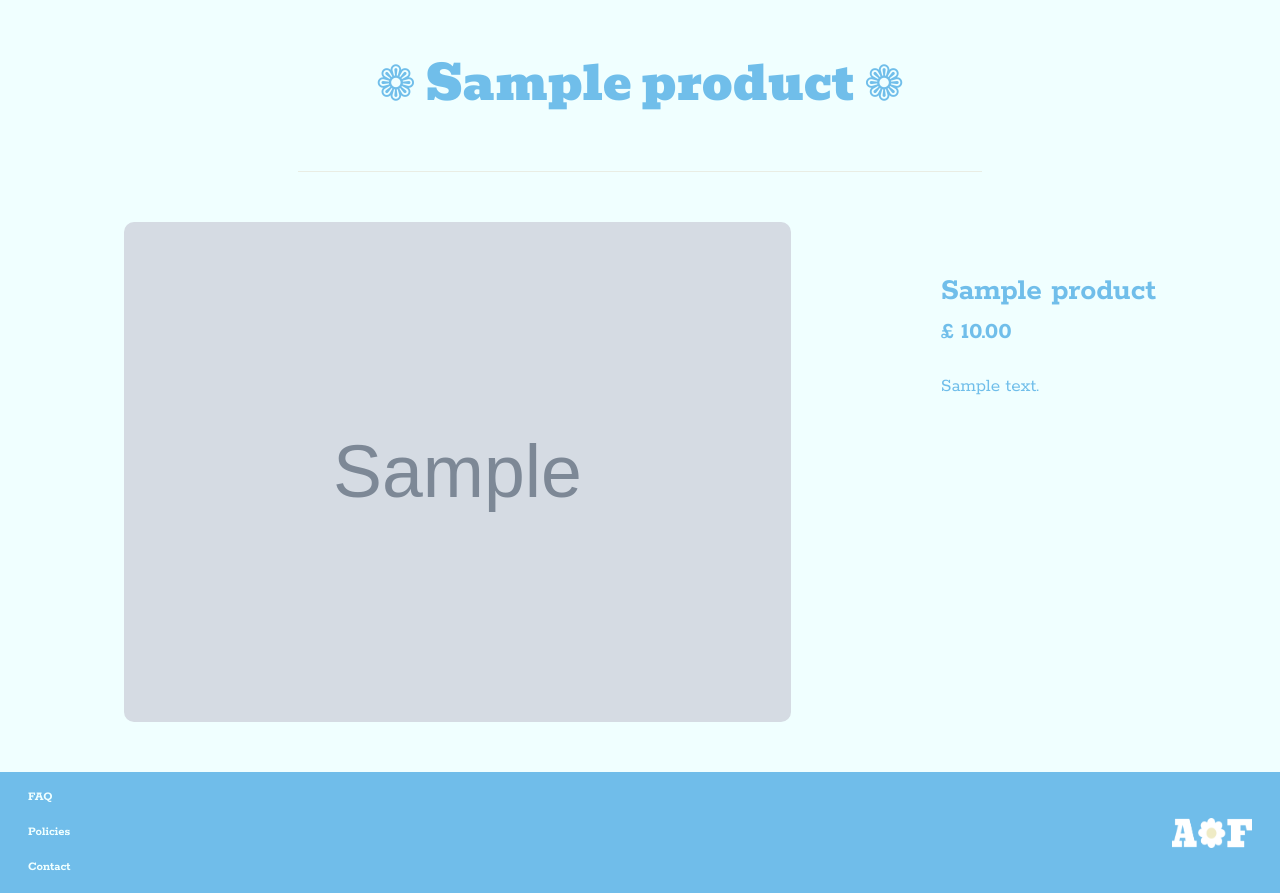
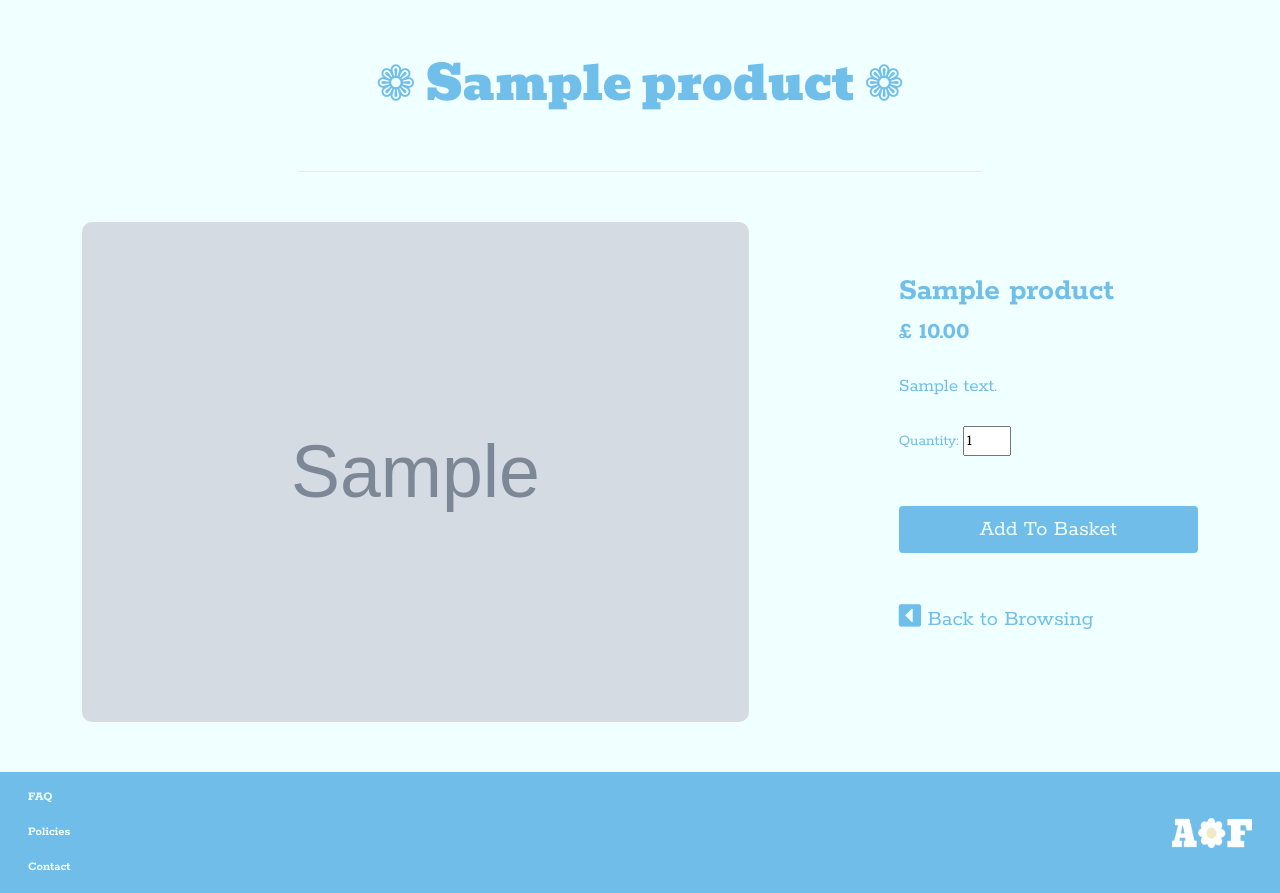
Before and after one commit to DevSteg/ab_flo_art, a Django app: page /products/1 in a window 1280 px wide. Shown: the part 95-988 px from the top of the page. Run offline with Django 3.2, Linux system fonts and the light colour scheme; tables that the repository leaves empty hold one stand-in row (values such as "Sample post"); grey boxes marked "Sample" are stand-in pictures.

Commit message:
Add and Style shop btns to product_info template

```diff
--- a/products/templates/products/product_info.html
+++ b/products/templates/products/product_info.html
@@ -23,6 +23,28 @@
                     <h3 class="prod-name">{{ product.name }}</h3>
                     <h4 class="prod-price">£ {{ product.price }}</h4>
                     <p class="prod-desc">{{ product.description }}</p>
+
+                    <div class="add-item">
+                        {% if product.stock >= 1 %}
+                        <form class="form" action="" method="POST">
+                            {% csrf_token %}
+                            <div class="form-row">
+                                <div class="col-12">
+                                    <label for="quantity">Quantity:</label>
+                                    <input type="number" name="quantity" value="1" min="1" max="{{ product.stock }}">
+                                </div>
+                                <div class="col-12">
+                                    <input type="submit" class="btn btn-large shop-btn bg-sky" value="Add To Basket">
+                                    <a href="" class="back-btn">
+                                        <span><i class="fas fa-caret-square-left"></i> Back to Browsing</span>
+                                    </a>
+                                </div>
+                            </div>
+                        </form>
+                        {% else %}
+                        <h2>Sold Out!</h2>
+                        {% endif %}
+                    </div>
                 </div>
             </div>
         </div>
--- a/static/css/base.css
+++ b/static/css/base.css
@@ -239,3 +239,30 @@ hr {
     margin: 25px 0;
     font-size: 1.2rem;
 }
+
+.shop-btn {
+    width: 100%;
+    color: azure;
+    margin: 50px 0;
+    font-size: 1.4rem;
+}
+
+.shop-btn:hover {
+    color: rgb(230, 230, 202);
+    background-color: rgb(68, 150, 197);
+    ;
+}
+
+.back-btn {
+    text-decoration: none;
+    color: inherit;
+    font-size: 1.4rem;
+}
+
+.back-btn i {
+    font-size: 1.6rem;
+}
+
+.back-btn:hover {
+    color: rgb(68, 150, 197);
+}
```
